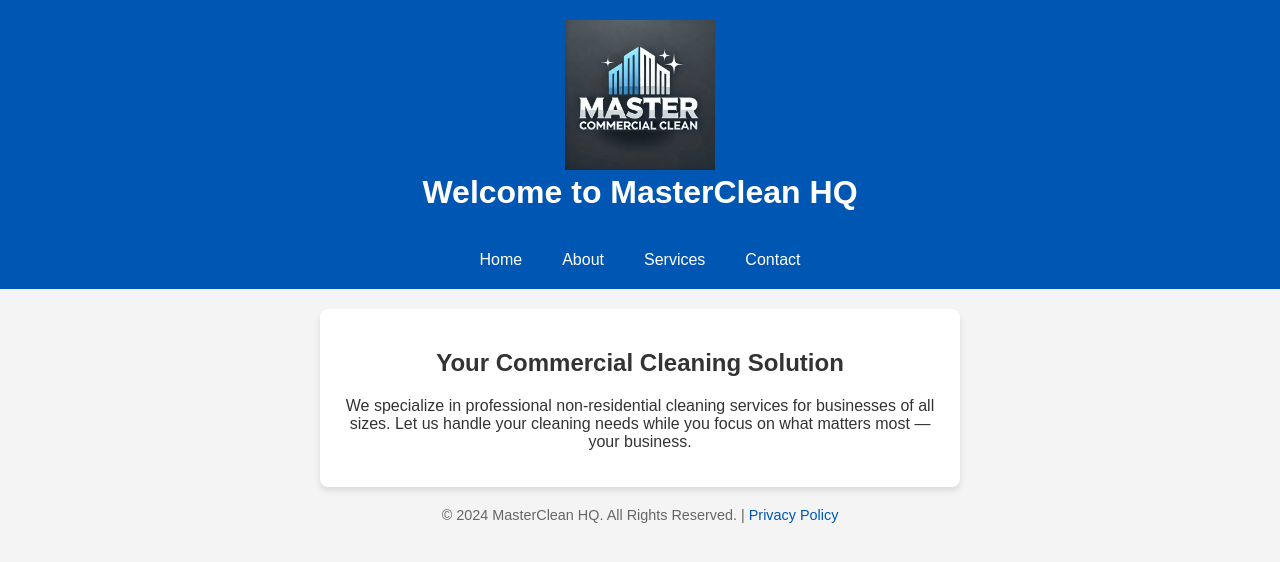
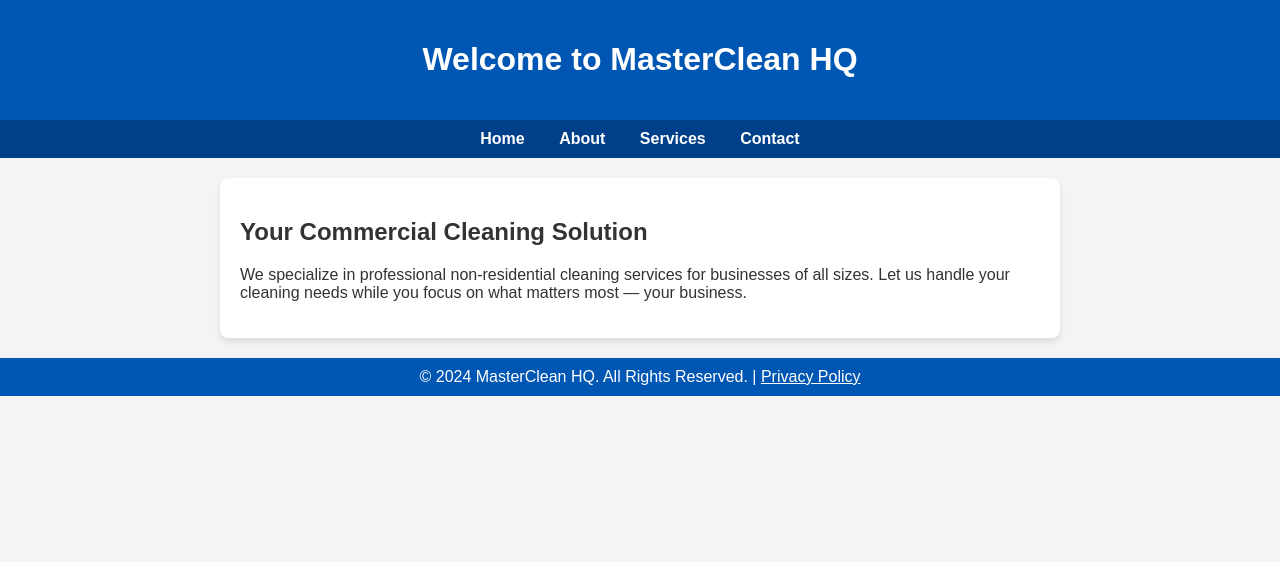
Before and after one commit to MasterCleanHQ/MasterCleanPreview, a plain HTML site: page index.html in a window 1280 px wide. Drawn offline with Linux system fonts and the light colour scheme.

Commit message:
Update index.html

```diff
--- a/index.html
+++ b/index.html
@@ -3,140 +3,106 @@
 <head>
   <meta charset="UTF-8">
   <meta name="viewport" content="width=device-width, initial-scale=1.0">
-  <title>Master Clean HQ</title>
+  <title>MasterClean HQ</title>
   <style>
-    /* General Styles */
     body {
       font-family: Arial, sans-serif;
       margin: 0;
       padding: 0;
       background-color: #f4f4f4;
       color: #333;
-      text-align: center;
     }
-
     header {
       background-color: #0056b3;
       color: white;
       padding: 20px;
+      text-align: center;
     }
-
-    header h1 {
-      margin: 0;
+    nav {
+      background-color: #003f8a;
+      padding: 10px;
+      text-align: center;
     }
-
-    nav {
-      background-color: #0056b3;
-      padding: 10px;
+    nav a {
+      color: white;
+      margin: 0 15px;
+      text-decoration: none;
+      font-weight: bold;
     }
-
-    nav ul {
-      list-style-type: none;
-      margin: 0;
-      padding: 0;
-      display: flex;
-      justify-content: center;
+    nav a:hover {
+      text-decoration: underline;
     }
-
-    nav ul li {
+    .dropdown {
       position: relative;
-      margin: 0 10px;
-    }
-
-    nav ul li a {
-      text-decoration: none;
-      color: white;
-      padding: 10px;
       display: inline-block;
     }
-
-    nav ul li a:hover {
-      background-color: #003f8a;
-      border-radius: 4px;
-    }
-
-    /* Dropdown Styles */
-    nav ul li .dropdown-content {
+    .dropdown-content {
       display: none;
       position: absolute;
-      background-color: white;
-      min-width: 200px;
-      box-shadow: 0 4px 8px rgba(0, 0, 0, 0.1);
+      background-color: #f9f9f9;
+      box-shadow: 0px 8px 16px rgba(0, 0, 0, 0.2);
+      padding: 12px;
       z-index: 1;
     }
-
-    nav ul li .dropdown-content a {
-      color: #333;
-      padding: 10px;
+    .dropdown:hover .dropdown-content {
+      display: block;
+    }
+    .dropdown .disabled-link {
+      pointer-events: none;
+      color: white;
+      cursor: default;
+      text-decoration: none;
+    }
+    .dropdown-content a {
+      color: #0056b3;
       text-decoration: none;
       display: block;
+      margin: 5px 0;
     }
-
-    nav ul li .dropdown-content a:hover {
-      background-color: #f4f4f4;
+    .dropdown-content a:hover {
+      text-decoration: underline;
     }
-
-    nav ul li:hover .dropdown-content {
-      display: block;
-    }
-
     section {
+      max-width: 800px;
       margin: 20px auto;
       padding: 20px;
-      max-width: 600px;
-      background: white;
+      background-color: white;
       border-radius: 8px;
       box-shadow: 0 4px 6px rgba(0, 0, 0, 0.1);
     }
-
     footer {
+      text-align: center;
+      padding: 10px;
+      background-color: #0056b3;
+      color: white;
       margin-top: 20px;
-      font-size: 0.9em;
-      color: #666;
-    }
-
-    footer a {
-      color: #0056b3;
-      text-decoration: none;
-    }
-
-    footer a:hover {
-      text-decoration: underline;
     }
   </style>
 </head>
 <body>
   <header>
-    <img src="82D8963E-6935-4292-B8A4-9AA118CB2770.WEBP" alt="Master Clean HQ Logo" width="150">
     <h1>Welcome to MasterClean HQ</h1>
   </header>
-
   <nav>
-    <ul>
-      <li><a href="index.html">Home</a></li>
-      <li><a href="about.html">About</a></li>
-      <li class="dropdown">
-        <a href="services.html" class="dropbtn">Services</a>
-        <div class="dropdown-content">
-          <a href="window-cleaning.html">Window Cleaning</a>
-          <a href="residential-cleaning.html">Residential Cleaning</a>
-          <a href="commercial-cleaning.html">Commercial Cleaning</a>
-          <a href="post-construction-cleaning.html">Post-Construction Cleaning</a>
-        </div>
-      </li>
-      <li><a href="contact.html">Contact</a></li>
-    </ul>
+    <a href="index.html">Home</a>
+    <a href="about.html">About</a>
+    <div class="dropdown">
+      <a class="disabled-link">Services</a>
+      <div class="dropdown-content">
+        <a href="commercial-cleaning.html">Commercial Cleaning</a>
+        <a href="post-construction-cleaning.html">Post-Construction Cleaning</a>
+      </div>
+    </div>
+    <a href="contact.html">Contact</a>
   </nav>
-
   <section>
     <h2>Your Commercial Cleaning Solution</h2>
     <p>
       We specialize in professional non-residential cleaning services for businesses of all sizes. Let us handle your cleaning needs while you focus on what matters most — your business.
     </p>
   </section>
-
   <footer>
-    <p>© 2024 MasterClean HQ. All Rights Reserved. | <a href="privacy-policy.html">Privacy Policy</a></p>
+    © 2024 MasterClean HQ. All Rights Reserved. | <a href="privacy-policy.html" style="color: white;">Privacy Policy</a>
   </footer>
 </body>
 </html>
```
